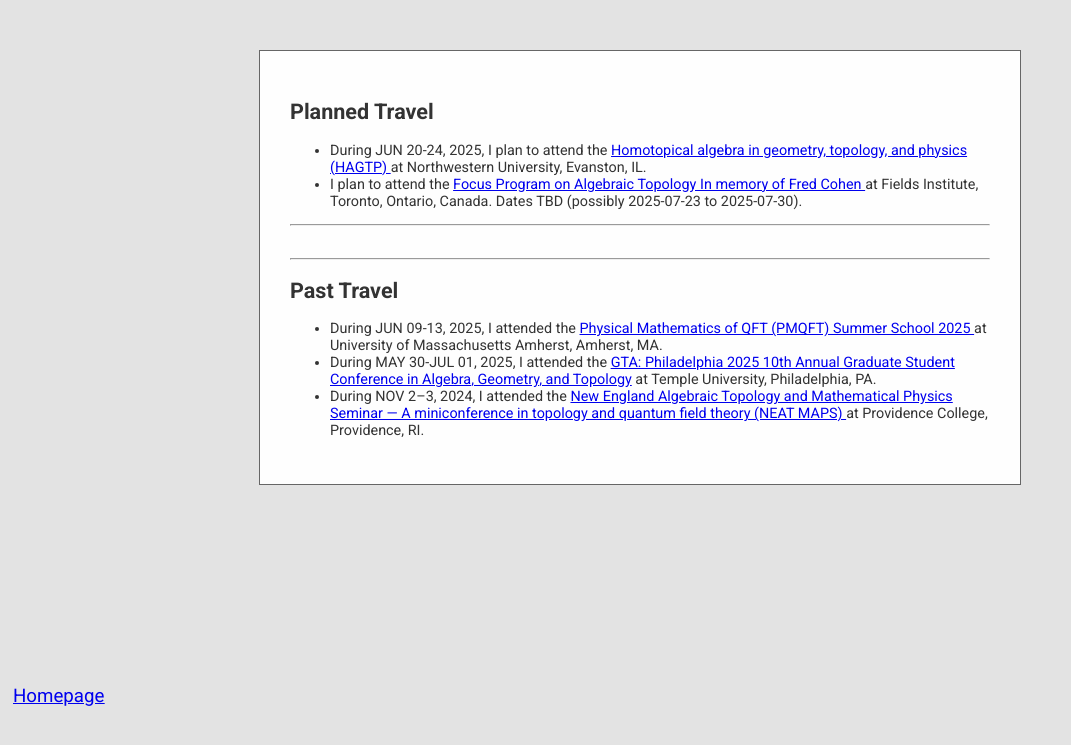
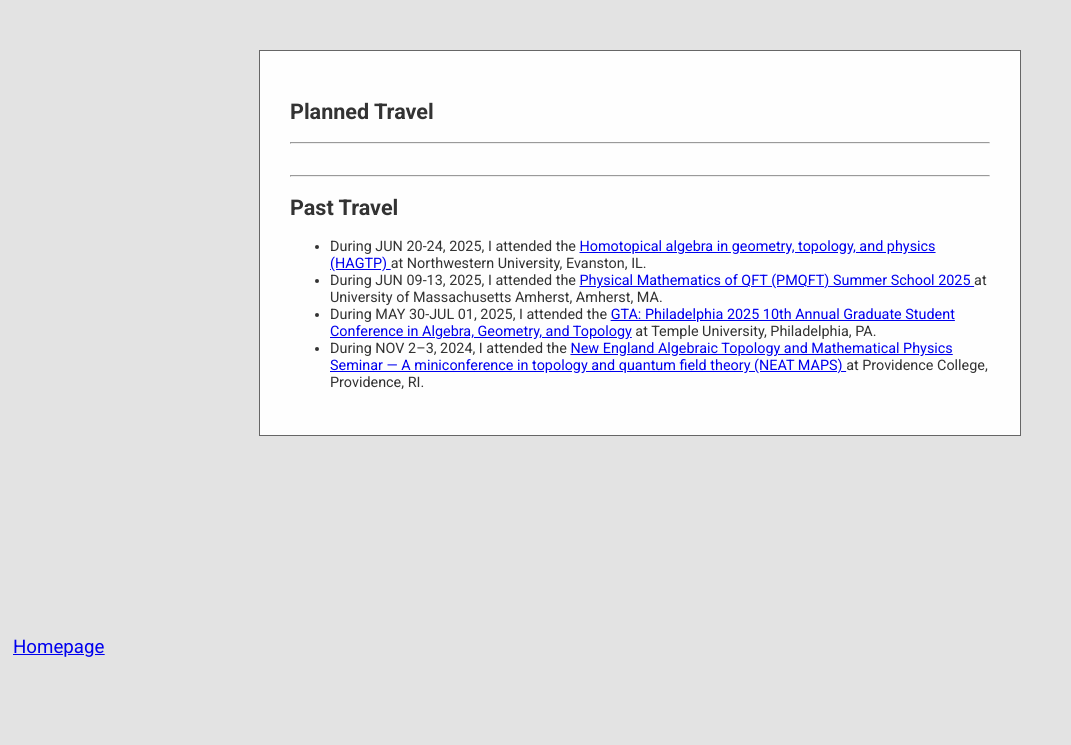
Before and after one commit to cesail/cesail.github.io, a Jekyll site: the page built from travel/index.html, in a window 1280 px wide. Shown: the top 745 px of the page, without its empty margins (0-1071 px from the left). Built offline with Jekyll 4.4.1, drawn with Linux system fonts in a browser that asks for light colours; some web fonts are replaced; a script that is not in the unit is left out.

Commit message:
Update index.html

```diff
--- a/travel/index.html
+++ b/travel/index.html
@@ -62,16 +62,7 @@
  <h1>  Planned Travel  </h1>
         <ul>
 
-  <li> During JUN 20-24, 2025, I plan to attend the
-  <a href="https://riveramanuel.com/hagtp/">
-    Homotopical algebra in geometry, topology, and physics (HAGTP)
-  </a>
-  at Northwestern University, Evanston, IL. </li>
-     <li> I plan to attend the
-  <a href="http://www.fields.utoronto.ca/activities/25-26/algebraic-topology">
-    Focus Program on Algebraic Topology In memory of Fred Cohen
-  </a>
-  at Fields Institute, Toronto, Ontario, Canada. Dates TBD (possibly 2025-07-23 to 2025-07-30). </li>
+
 </ul>
 
 <hr><br><hr>
@@ -79,6 +70,11 @@
 
  <h1>  Past Travel  </h1>
         <ul>
+   <li> During JUN 20-24, 2025, I attended the
+  <a href="https://riveramanuel.com/hagtp/">
+    Homotopical algebra in geometry, topology, and physics (HAGTP)
+  </a>
+  at Northwestern University, Evanston, IL. </li>
   <li>
   During JUN 09-13, 2025, I  attended the
   <a href="https://sites.google.com/umass.edu/pmqftss/home?authuser=0">
```
